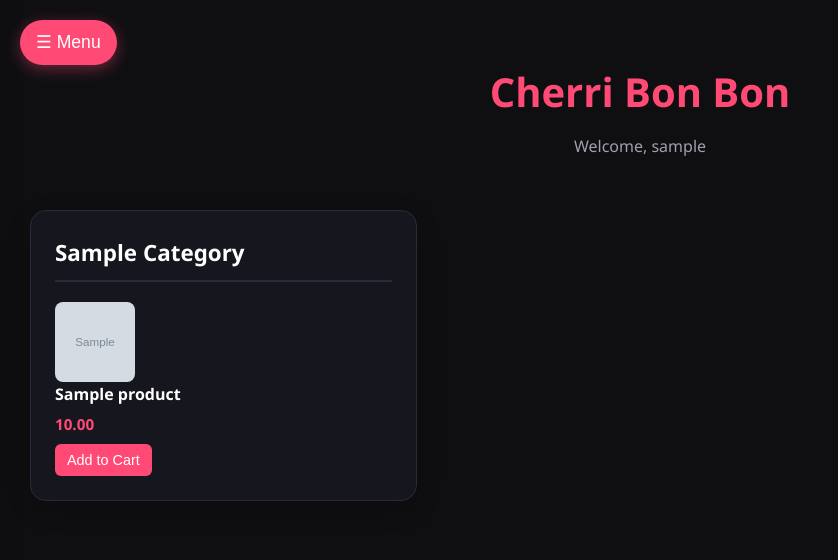
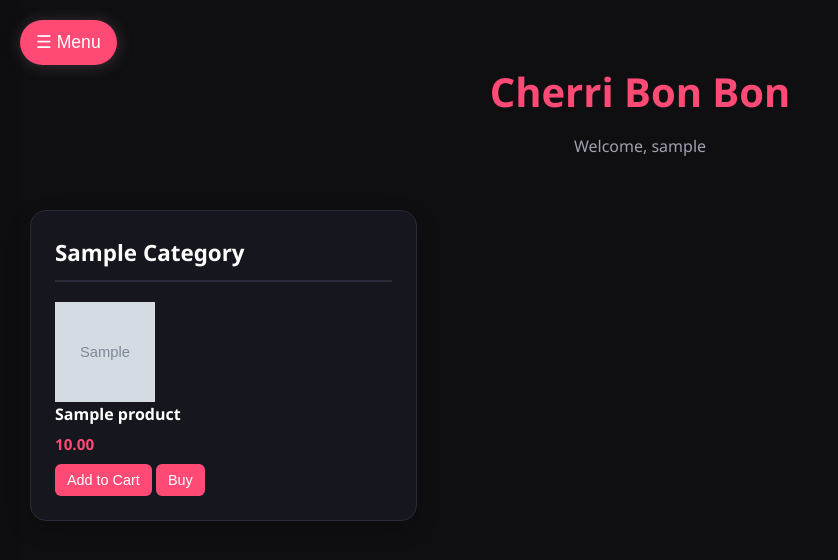
Before and after one commit to Parkerrei/Toy_store, a Django app: page /main/ in a window 1280 px wide. Shown: the top 560 px of the page, without its empty margins (0-838 px from the left). Run offline with Django 5.2, Linux system fonts and the light colour scheme; a user stored in the database is signed in; tables that the repository leaves empty hold one stand-in row (values such as "Sample post"); grey boxes marked "Sample" are stand-in pictures.

Commit message:
created buy button for each product n tried moving each category with its product in sidebar rendering data dynamically but failed because still i fully dnt know to fetch data using reverse lookup in django ,but im learning lol

```diff
--- a/bon_app/templates/main.html
+++ b/bon_app/templates/main.html
@@ -58,7 +58,7 @@
             padding: 12px 16px;
             border-radius: 50px;
             cursor: pointer;
-            box-shadow: 0 4px 15px rgba(255, 74, 117, 0.4);
+            box-shadow: 1px 1px 14px 1px rgba(112, 88, 95, 0.4);
             font-size: 1.1rem;
             transition: transform 0.2s, background-color 0.2s;
         }
@@ -137,13 +137,14 @@
         /* Flex Container for Products within Categories */
         .products-grid {
             display: flex;
-            flex-direction: column;
-            gap: 16px;
+            flex-direction: row;
+            flex-wrap: wrap;
+            gap: 40px;
         }
 
         .product-item {
             position: relative;
-            transition: transform 0.2s, box-shadow 0.2s;
+            transition: transform 0.8s, box-shadow 0.2s;
         }
 
         .product-item:hover {
@@ -169,10 +170,10 @@
 
         /* Modernized Image Handling with Zoom State */
         .img-wrapper {
-            width: 80px;
-            height: 80px;
+            width: 100px;
+            height: 100px;
             flex-shrink: 0;
-            overflow: hidden;
+            /* overflow: hidden; */
             border-radius: 8px;
             background-color: var(--bg-color);
             cursor: zoom-in;
@@ -182,7 +183,7 @@
             width: 100%;
             height: 100%;
             object-fit: cover;
-            transition: transform 0.3s ease;
+            transition: transform 0.3s ease-in;
         }
 
         .img-wrapper:hover .product-img {
@@ -285,7 +286,7 @@
         <nav>
             <aside>
                 <a href="{% url 'log_out' %}" style="color: #ff6b6b;">Logout</a>
-                <a href="{% url 'kitty' %}">Hello Kitty</a>
+                <a href="{% url 'kitty' %}">anime pens</a>
                 <a href="{% url 'plushies' %}">Small Plushies</a>
                 <a href="{% url 'keychain' %}">Keychain</a>
                 <a href="{% url 'mofusand' %}">Mofusand</a>
@@ -306,28 +307,35 @@
 
     <main id="parent-category-container">
         {% for cat in category %}
+
         <div class="category-container">
             <h2 class="category-title">{{ cat.name }}</h2>
-
             <div class="products-grid">
                 {% for product in cat.products.all %}
+
                 <div class="product-item">
                     {% if product.image %}
+
+
                     <div class="img-wrapper" onclick="zoomImage(this)">
-                        <img class="product-img" src="{{ product.image.url }}" alt="{{ product.name }}" loading="lazy"
-                            width="80" height="80">
+                        <img class="product-img" src="{{ product.image.url }}" alt="{{ product.name }}" loading="lazy">
                     </div>
+
                     {% endif %}
+
                     <div class="product-info">
                         <p class="product-name">{{ product.name }}</p>
                         <p class="product-price">{{ product.price }}</p>
                         <button class="add-to-cart-btn">Add to Cart</button>
+                        <button class="add-to-cart-btn">Buy</button>
                     </div>
                 </div>
+
                 {% empty %}
                 <p class="empty-msg">No products in this category</p>
                 {% endfor %}
             </div>
+
         </div>
         {% endfor %}
     </main>
--- a/bon_app/views.py
+++ b/bon_app/views.py
@@ -58,7 +58,7 @@ def main(request):
             return render(request, "main.html", {"form": OrderForm(), "success": True})
     else:
         form = OrderForm()
-        category =Category.objects.prefetch_related('products')
+        category = Category.objects.prefetch_related('products')
         return render(request, "main.html", {"form": form,'category':category})
     return render(request,'main.html',{'form':form})
 
@@ -90,7 +90,8 @@ def plushies(request):
     return render(request,"plushies.html")
 
 def kitty(request):
-    return render(request,"kitty.html")
+    category = Product.objects.select_related('category').all()
+    return render(request,"kitty.html",{'category':category})
 
 def mofusand(request):
     return render(request,"mofusand.html")
```
Also changed, not shown: bon_app/templates/kitty.html (+3 -4 lines).
